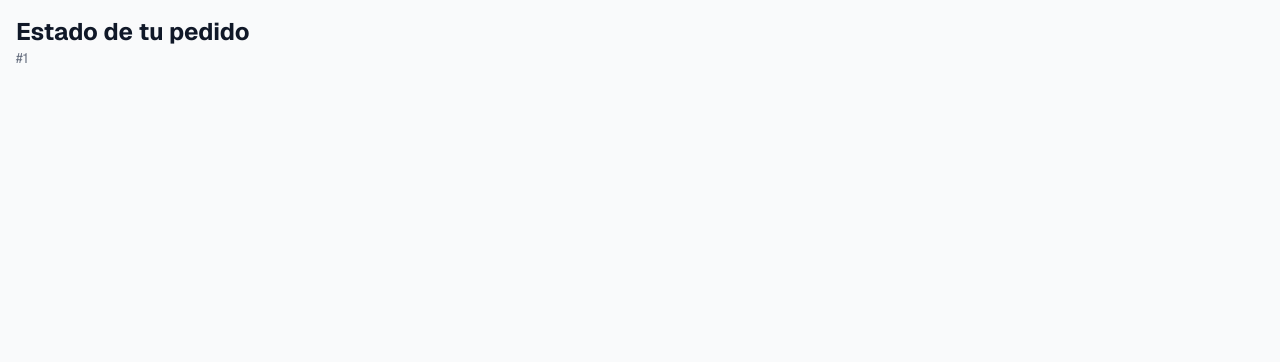
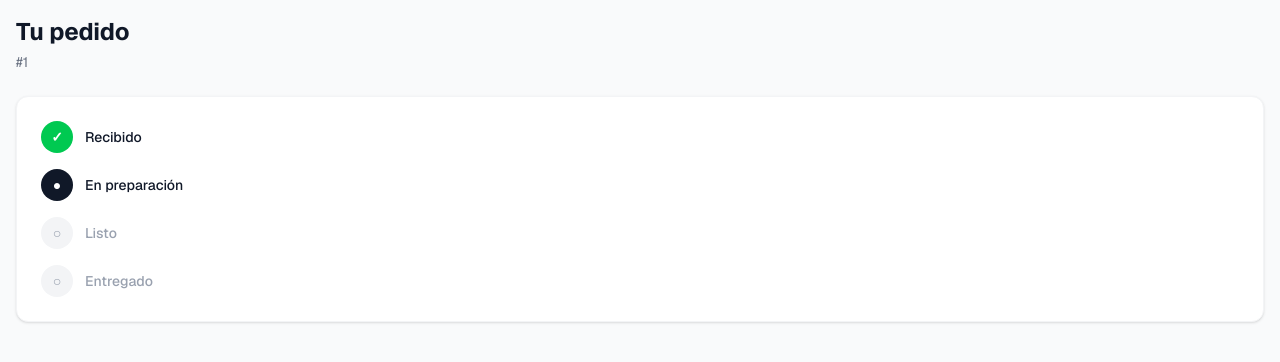
Before and after one commit to nubapaycode/nubapay-frontend, a Next.js app: page /1/order/1 in a window 1280 px wide. Shown: the top 362 px of the page. Built offline with nearby package versions, Linux system fonts and the light colour scheme.

Commit message:
feat: wire order tracking and QR pages

```diff
--- a/app/(buyer)/[eventId]/order/[orderId]/page.tsx
+++ b/app/(buyer)/[eventId]/order/[orderId]/page.tsx
@@ -1,16 +1,19 @@
+import type { Metadata } from 'next'
+import { OrderTracker } from '@/components/buyer/OrderTracker'
+
 interface OrderPageProps {
   params: Promise<{ eventId: string; orderId: string }>
 }
 
+export const metadata: Metadata = {
+  title: 'Seguimiento — Nubapay',
+}
+
 export default async function OrderPage({ params }: OrderPageProps) {
-  const { orderId } = await params
-
+  const { eventId, orderId } = await params
   return (
-    <main className="min-h-screen p-4">
-      <header className="mb-6">
-        <h1 className="text-2xl font-bold">Estado de tu pedido</h1>
-        <p className="text-sm text-gray-500">#{orderId}</p>
-      </header>
+    <main className="min-h-screen p-4 pb-24">
+      <OrderTracker orderId={orderId} eventId={eventId} />
     </main>
   )
 }
--- a/app/(buyer)/[eventId]/qr/[orderId]/page.tsx
+++ b/app/(buyer)/[eventId]/qr/[orderId]/page.tsx
@@ -1,14 +1,19 @@
+import type { Metadata } from 'next'
+import { QRDisplay } from '@/components/buyer/QRDisplay'
+
 interface QRPageProps {
   params: Promise<{ eventId: string; orderId: string }>
 }
 
+export const metadata: Metadata = {
+  title: 'QR de retiro — Nubapay',
+}
+
 export default async function QRPage({ params }: QRPageProps) {
   const { orderId } = await params
-
   return (
-    <main className="flex min-h-screen flex-col items-center justify-center p-4 text-center">
-      <h1 className="text-2xl font-bold">Retirá tu pedido</h1>
-      <p className="mt-1 text-sm text-gray-500">#{orderId}</p>
+    <main className="min-h-screen flex flex-col items-center justify-center p-4">
+      <QRDisplay orderId={orderId} />
     </main>
   )
 }
```
